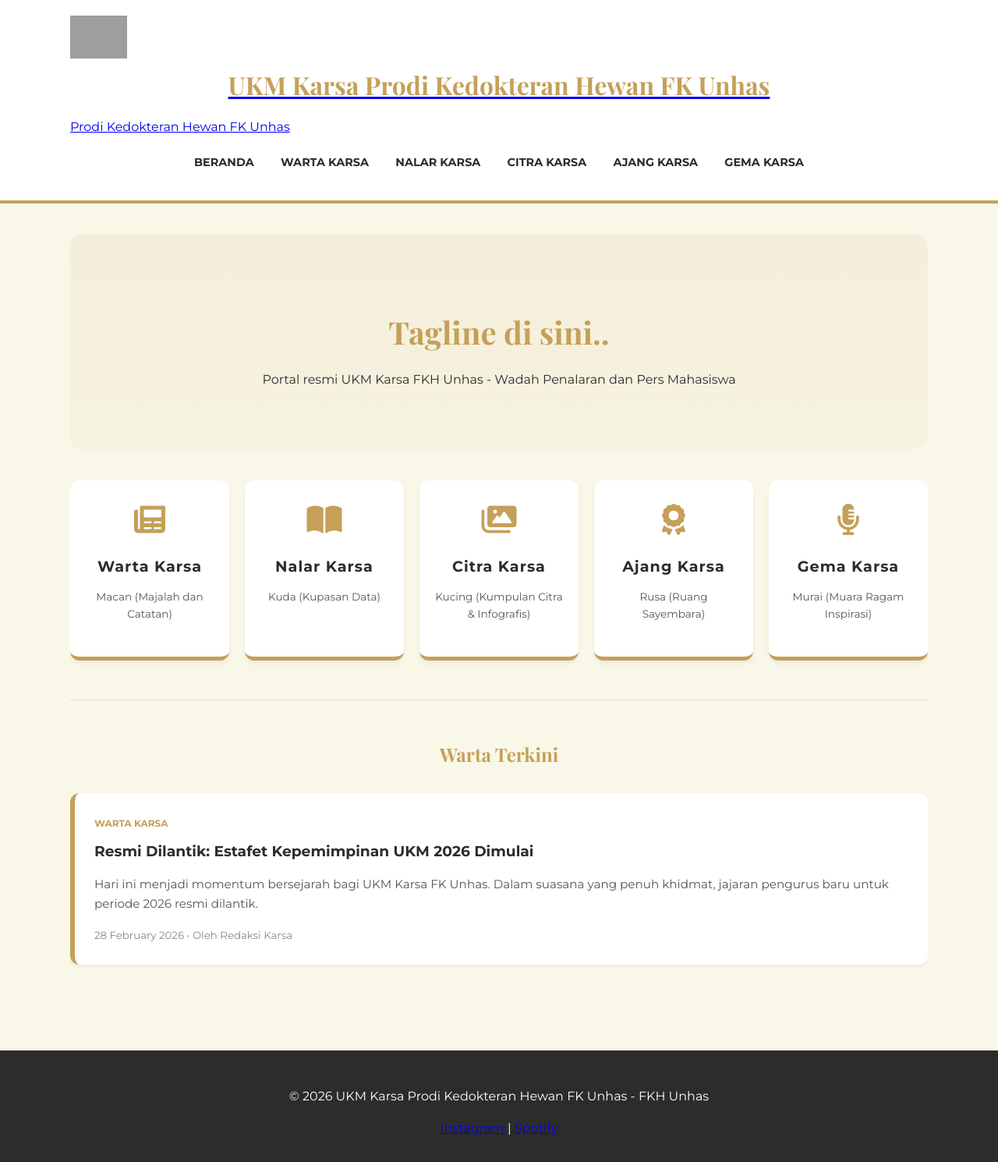
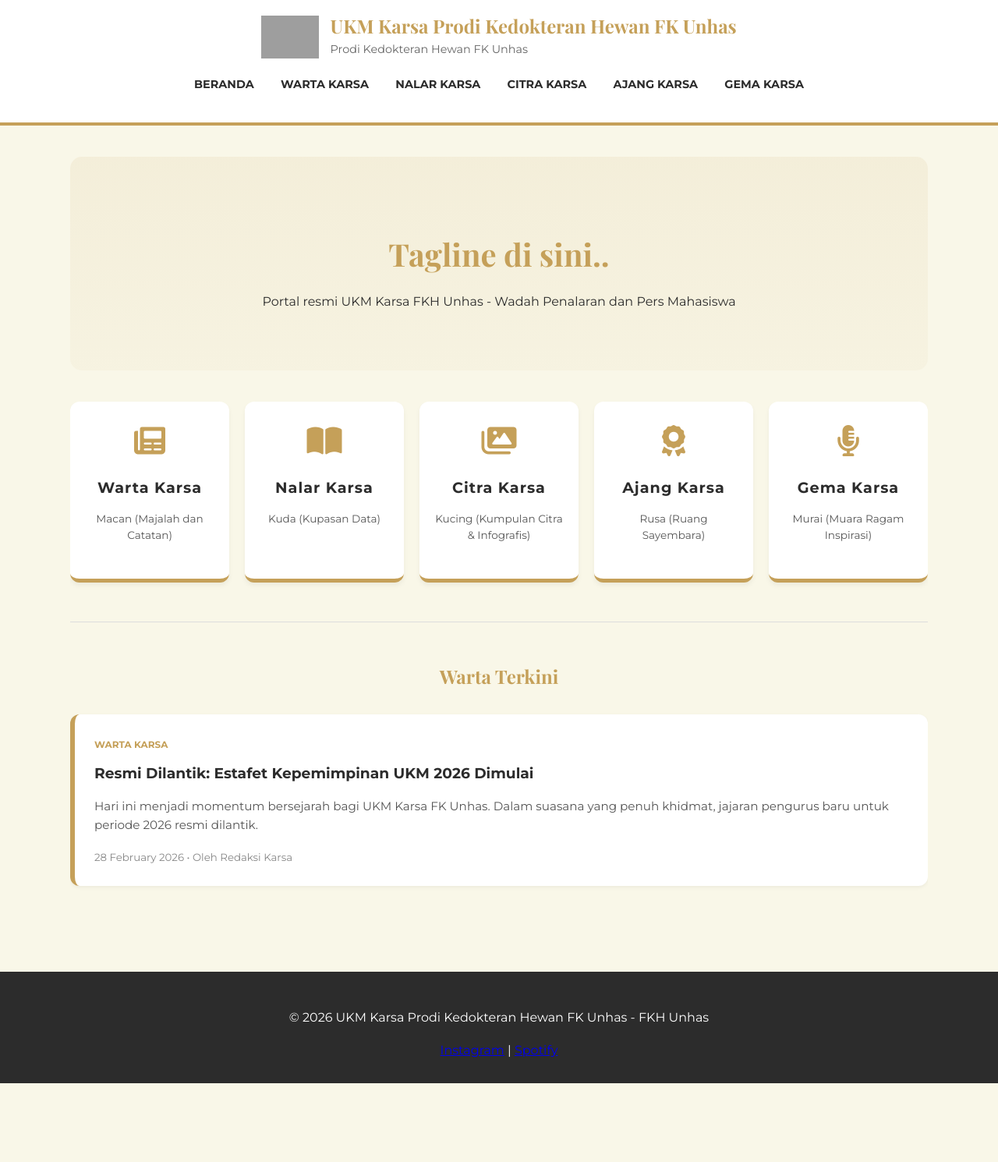
Before and after one commit to rianhs/ukm-karsa, a Jekyll site: the page built from index.html, in a window 1280 px wide. Shown: the whole page at 78% size. Built offline with Jekyll 4.4.1, drawn with Linux system fonts in a browser that asks for light colours; after the commit the page ends 1389 px from its top, so only the background shows below that; grey boxes are pictures that could not be loaded.

Commit message:
Update style.css

```diff
--- a/assets/css/style.css
+++ b/assets/css/style.css
@@ -149,12 +149,47 @@ footer {
     margin-bottom: 20px;
 }
 
-/* Responsif untuk HP */
+/* Layout Logo Default (Desktop) */
+.logo-link {
+    text-decoration: none;
+    display: flex;
+    align-items: center;
+    justify-content: center;
+    gap: 15px;
+}
+
+.site-info {
+    text-align: left; /* Rata kiri saat di samping logo (desktop) */
+}
+
+.site-info h1 {
+    margin: 0;
+    line-height: 1.1;
+    font-size: 1.5rem; /* Sesuaikan ukuran jika terlalu besar */
+}
+
+.site-info p {
+    margin: 5px 0 0 0;
+    font-size: 0.9rem;
+    color: #666;
+}
+
+/* --- PERBAIKAN UNTUK MOBILE --- */
 @media (max-width: 600px) {
+    .logo-link {
+        flex-direction: column; /* Logo dan teks bertumpuk atas-bawah */
+        gap: 10px;
+    }
+
+    .site-info {
+        text-align: center; /* Sekarang subtitle akan otomatis ke tengah */
+    }
+
     .main-logo {
-        height: 40px;
+        height: 50px; /* Ukuran logo lebih mungil di HP */
     }
-    header h1 {
-        font-size: 1.2rem;
+
+    .site-info h1 {
+        font-size: 1.2rem; /* Judul lebih pas untuk layar kecil */
     }
 }
```
